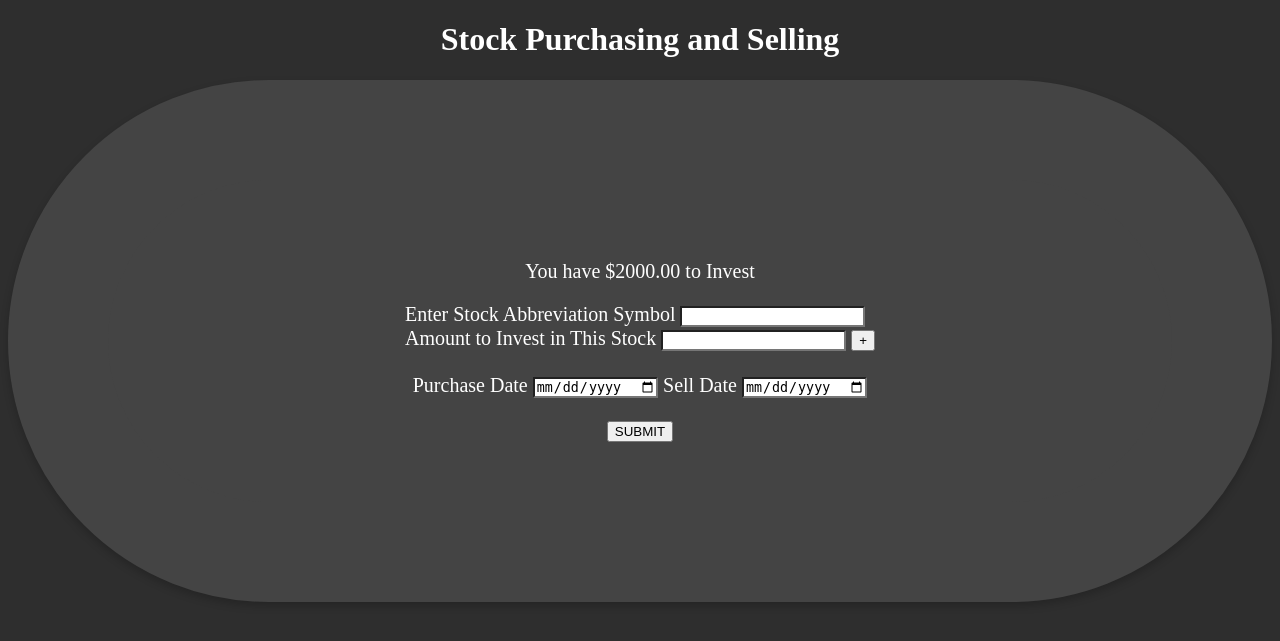
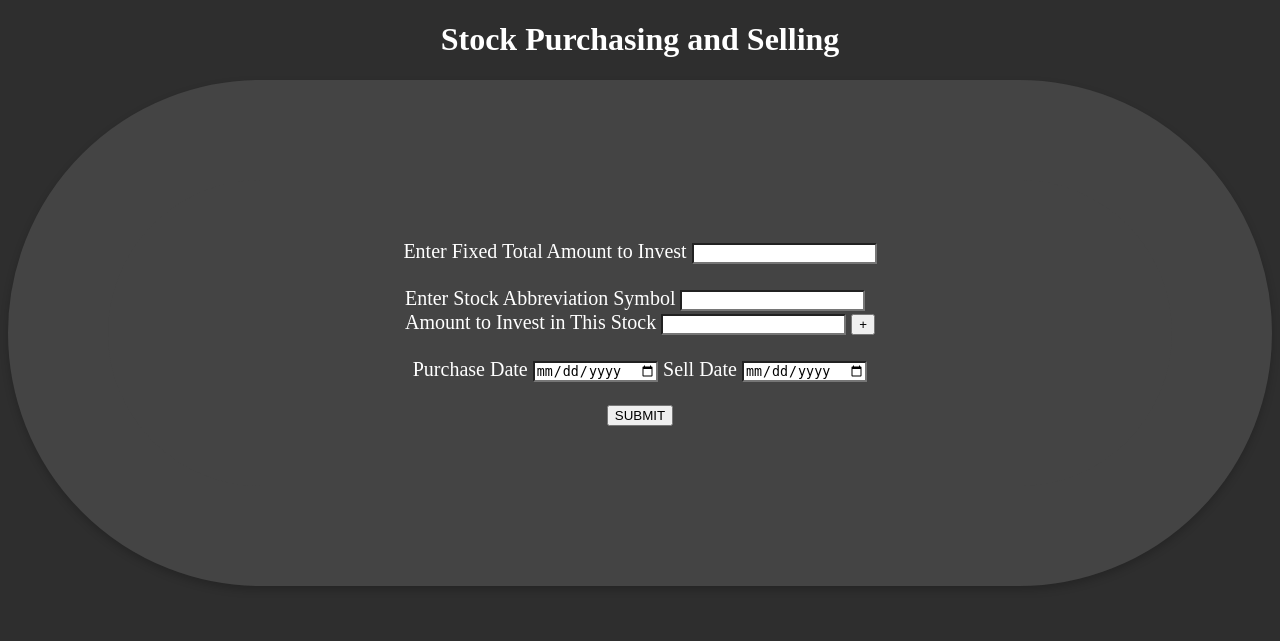
Before and after one commit to JonathanPater03/CSE3241-GroupProject, a PHP site: page / in a window 1280 px wide. Shown: the top 641 px of the page. Run offline with PHP 8.4, Linux system fonts and the light colour scheme.

Commit message:
added user input for total amount to invest

```diff
--- a/index.php
+++ b/index.php
@@ -10,7 +10,10 @@
     <h1>Stock Purchasing and Selling</h1>
     <form class ="formStyle" action="stockProcessing.php" method="POST">
         <div class = "totalAmount">
-            <p>You have $2000.00 to Invest</p>
+            <label for="totalAmt">Enter Fixed Total Amount to Invest</label>
+            <input type="number" id="totalAmt" name="totalAmt" required>
+            <br>
+            <br>
         </div>
         <div class = "dynForm">
             <div class = "dynFormEntry">
```
